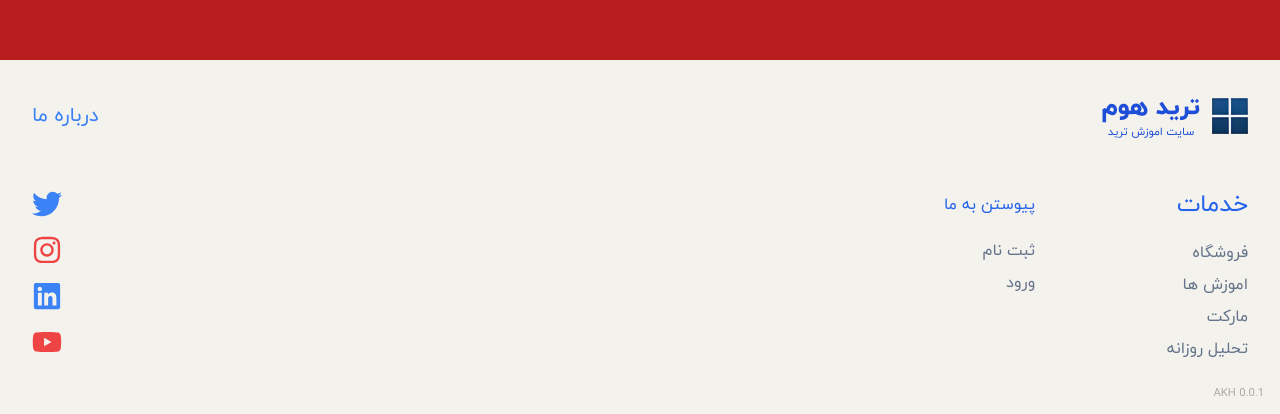
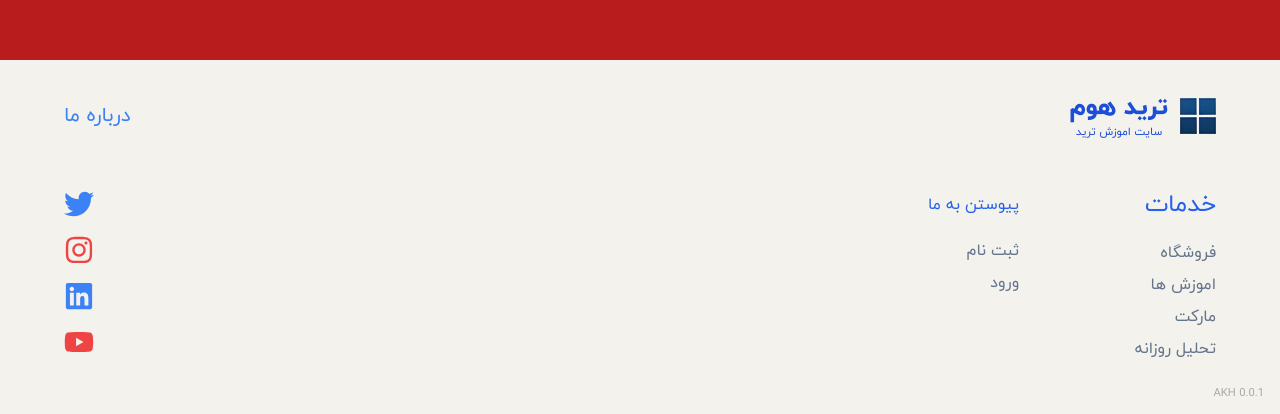
Before and after one commit to AbolfazlKhosravi/Trade-App, a React (Create React App) app: page /aboutMe in a window 1280 px wide. Shown: the part 804-1218 px from the top of the page. Built offline with nearby package versions, Linux system fonts and the light colour scheme.

Commit message:
add  md:px-16 to footer and component home

```diff
--- a/src/components/Footer.js
+++ b/src/components/Footer.js
@@ -7,8 +7,8 @@ import {
 import iconeBrand from "../assets/images/iconeBrand.svg";
 const Footer = () => {
   return (
-    <footer className="bg-[#f4f2ed] flex flex-col w-full h-full  sticky dark:bg-slate-800">
-      <div className="flex justify-between items-center w-full   pb-4 py-8 px-4 md:px-8 ">
+    <footer className="bg-[#f4f2ed] flex flex-col w-full h-full  sticky dark:bg-slate-800 ">
+      <div className="flex justify-between items-center w-full   pb-4 py-8 px-4  md:px-16">
         <div className="flex justify-between items-center">
           <div className="flex items-center justify-between ml-8">
             <img src={iconeBrand} alt="iconeBrand" className="w-9 h-9" />
@@ -27,7 +27,7 @@ const Footer = () => {
           درباره ما
         </a>
       </div>
-      <div className="flex items-start justify-between mt-8 mx-4 md:mx-8 ">
+      <div className="flex items-start justify-between mt-8 px-4 md:px-16 ">
         <div className="flex justify-between items-start w-[14rem] md:w-1/2  xl:w-1/4">
         <div className="flex flex-col">
             <h3 className="text-2xl text-blue-600">خدمات</h3>
--- a/src/components/HoomComponents/ProductsHoom.js
+++ b/src/components/HoomComponents/ProductsHoom.js
@@ -55,7 +55,7 @@ const ProductsHoom = () => {
   }, [checkedAddedToTheFavorites, favorite, error, checkedRemovedToTheFavorites]);
 
   return (
-    <section className="mt-2 py-3 px-3 bg-[#F2F0F0]  dark:bg-slate-900  lg:py-6 lg:px-6">
+    <section className="mt-2 py-3 px-3 bg-[#F2F0F0]  dark:bg-slate-900  lg:py-6 md:px-16 ">
       <h2 className="text-2xl pt-2 font-extrabold text-blue-700 lg:text-3xl lg:pb-2">
         فروشگاه
       </h2>
--- a/src/components/HoomComponents/SwiperBanner.js
+++ b/src/components/HoomComponents/SwiperBanner.js
@@ -19,7 +19,7 @@ const SwiperBanner = () => {
         loop={true}
         navigation={true}
         speed={700}
-        className="swiperBanner h-44 md:h-60 lg:h-80 rounded-3xl cursor-pointer w-full ">
+        className="swiperBanner h-48 md:h-64 lg:h-96 rounded-3xl cursor-pointer w-full ">
         <SwiperSlide className="px-4  h-full md:px-16 flex justify-center items-start ">
           <img className="rounded-2xl h-3/4 lg:h-5/6 w-full" src="https://dkstatics-public.digikala.com/digikala-adservice-banners/02451a6c65be41c9c68cbcd915e1b16ef5f86944_1686639552.jpg?x-oss-process=image/quality,q_95/format,webp" alt="banner"></img>
         </SwiperSlide>
```
